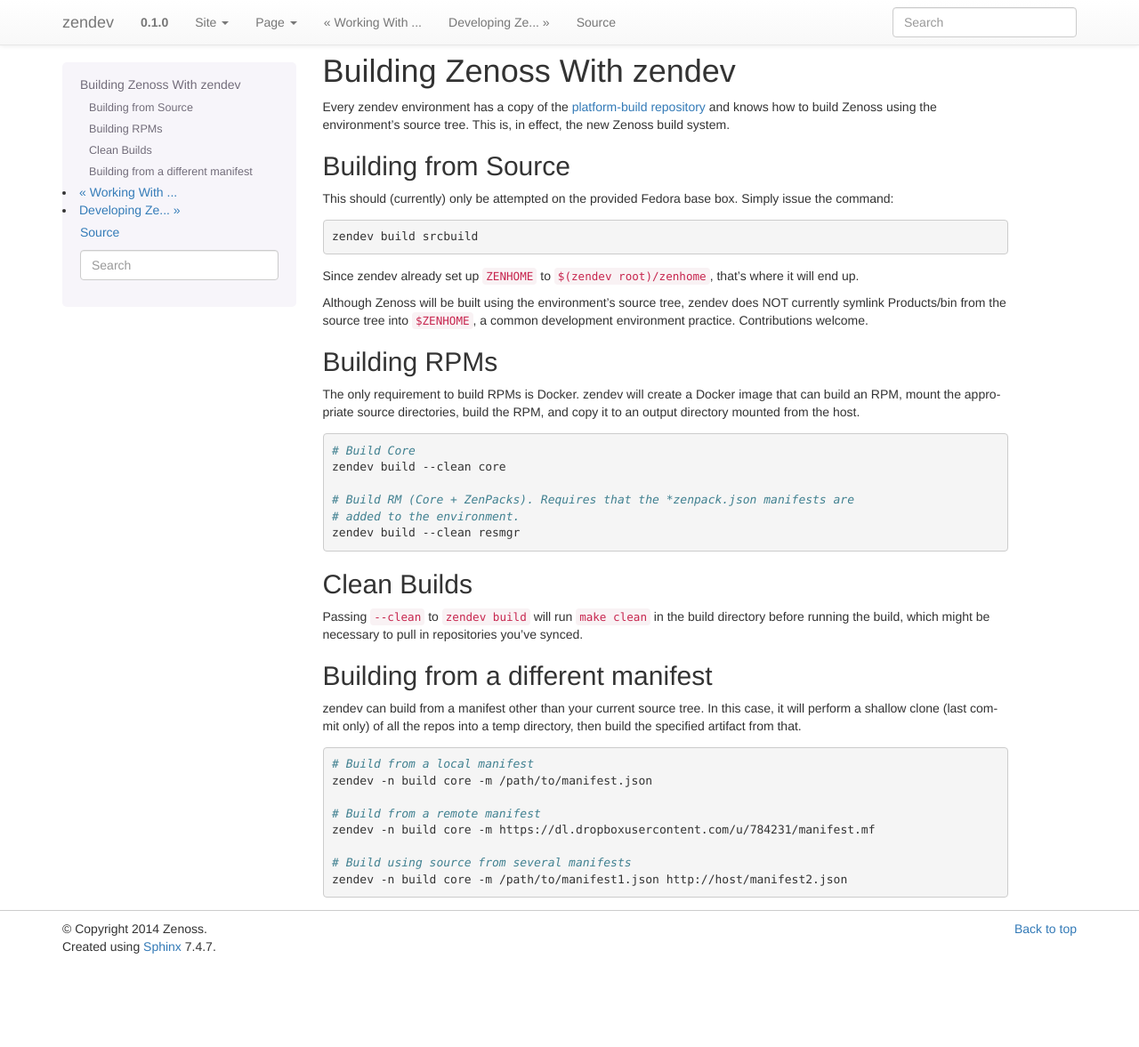
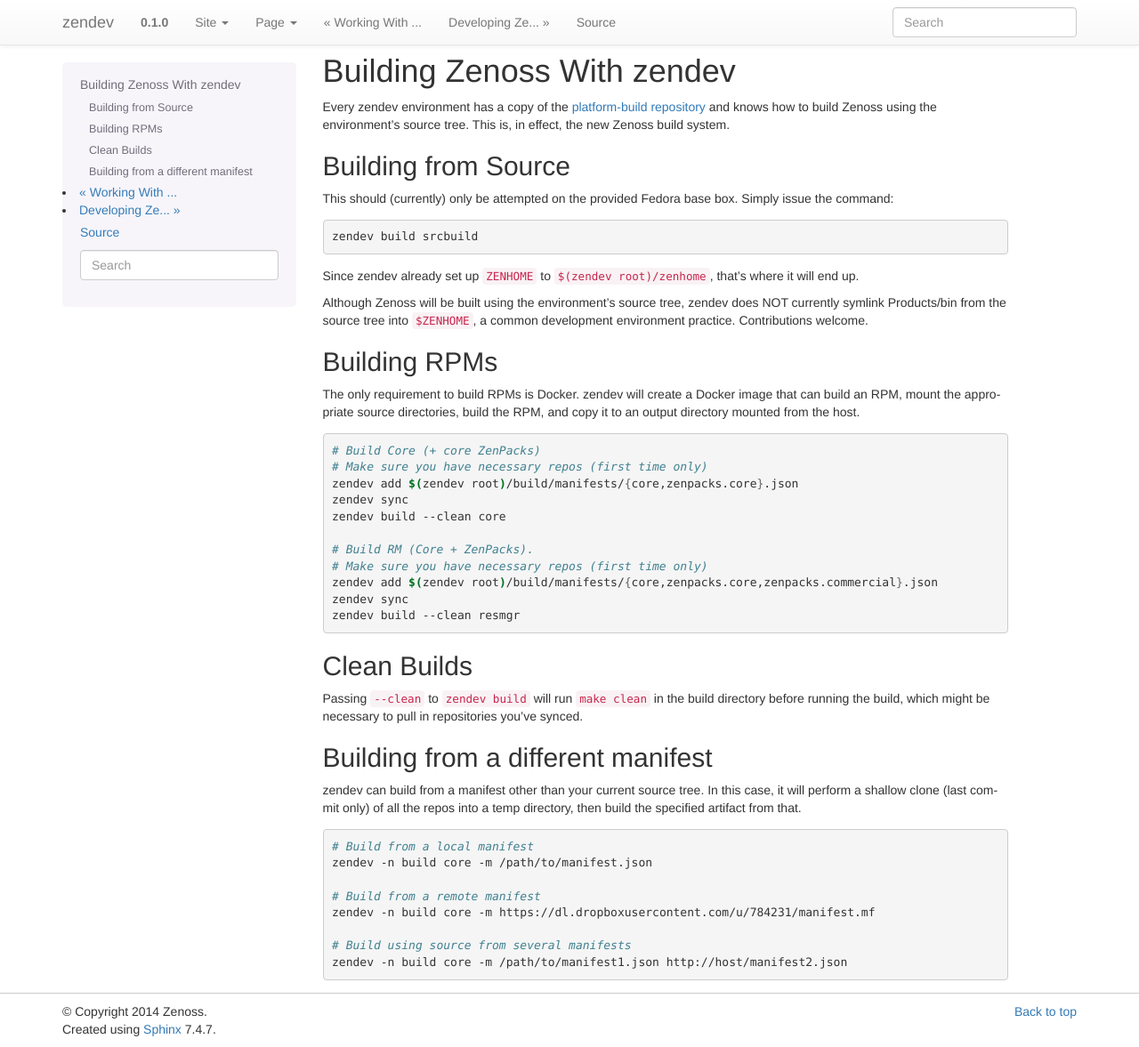
Before and after one commit to zenoss/zendev, a Sphinx documentation site: the page built from docs/build.rst, in a window 1280 px wide and 1177 px high. Shown: the whole window at 89% size. Built offline with Sphinx 7.4.7, drawn with Linux system fonts in a browser that asks for light colours.

Commit message:
Update docs

```diff
--- a/docs/build.rst
+++ b/docs/build.rst
@@ -29,11 +29,16 @@
 
 .. code-block:: bash
 
-    # Build Core
+    # Build Core (+ core ZenPacks)
+    # Make sure you have necessary repos (first time only)
+    zendev add $(zendev root)/build/manifests/{core,zenpacks.core}.json
+    zendev sync
     zendev build --clean core
 
-    # Build RM (Core + ZenPacks). Requires that the *zenpack.json manifests are
-    # added to the environment.
+    # Build RM (Core + ZenPacks).
+    # Make sure you have necessary repos (first time only)
+    zendev add $(zendev root)/build/manifests/{core,zenpacks.core,zenpacks.commercial}.json
+    zendev sync
     zendev build --clean resmgr
 
 Clean Builds
--- a/docs/devimg.rst
+++ b/docs/devimg.rst
@@ -15,6 +15,11 @@
 
 .. code-block:: bash
 
+    # Make sure you have necessary repos (first time only)
+    zendev add $(zendev root)/build/manifests/{core,zenpacks.core}.json
+    zendev sync
+
+    # Build
     zendev build devimg
 
 The image this creates has:
```
